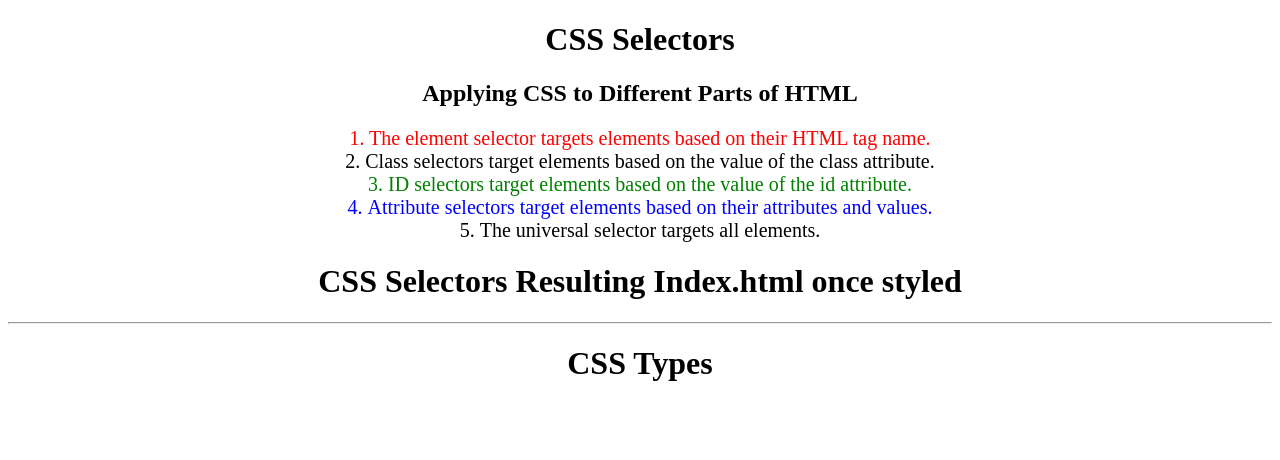
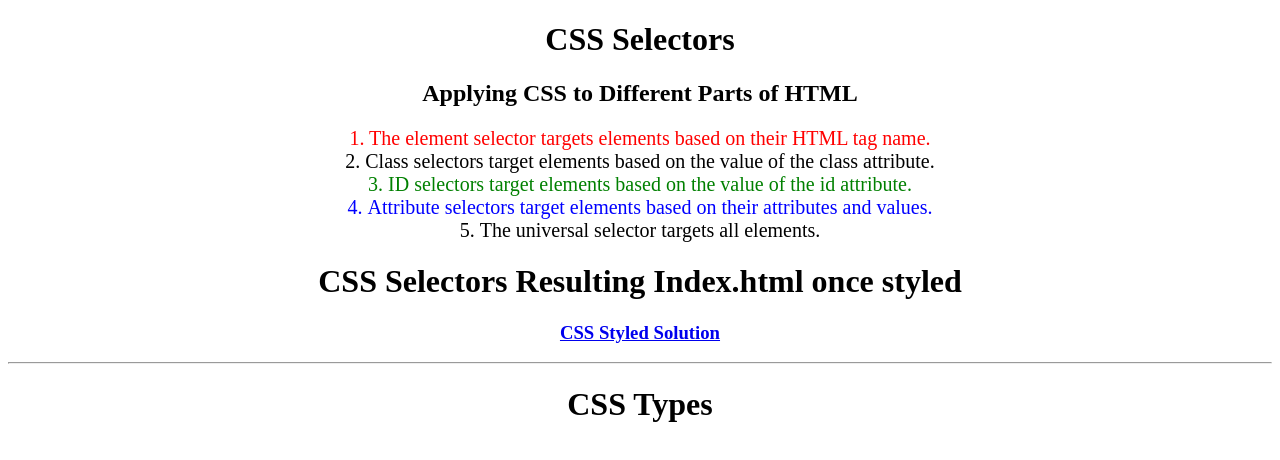
Before and after one commit to whichael/webdeveloper_course, a plain HTML site: page 5.3 CSS Selectors/index.html in a window 1280 px wide. Drawn offline with Linux system fonts and the light colour scheme.

Commit message:
added some changes

```diff
--- a/5.3 CSS Selectors/index.html
+++ b/5.3 CSS Selectors/index.html
@@ -29,6 +29,7 @@
   </ol>
 
 <h1>CSS Selectors Resulting Index.html once styled</h1>
+<h3><a href="/5.3 CSS Selectors/solution/solution.html">CSS Styled Solution</a></h3>
 
 <hr/>
 <h1>CSS Types</h1>
```
Also changed, not shown: 4.3 HTML Portfolio Project 2/assets/images/Screenshot 2024-05-08 at 8.18.58 AM.png (renamed from 4.3 HTML Portfolio Project 2/assets/images/Color_Vocab.png).
